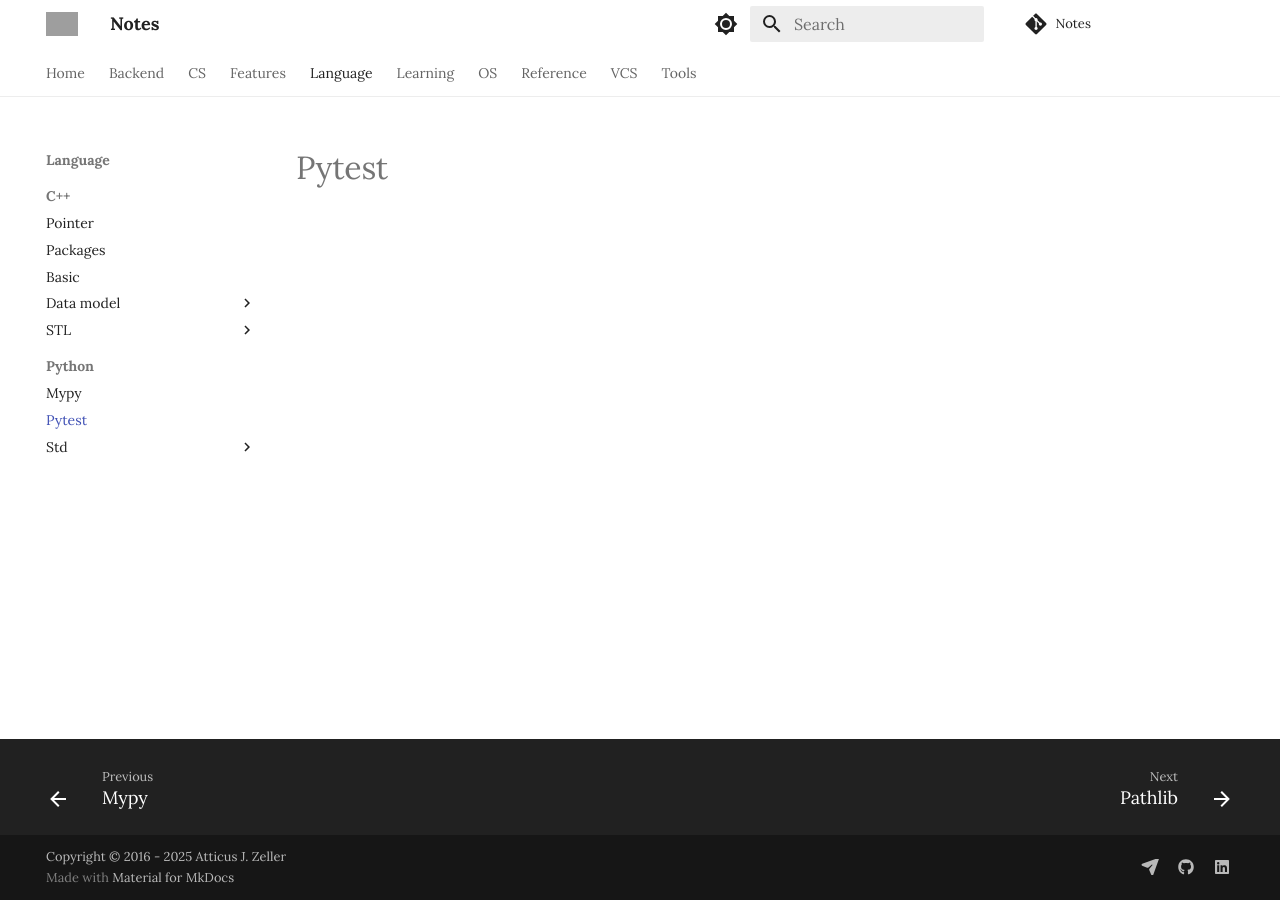
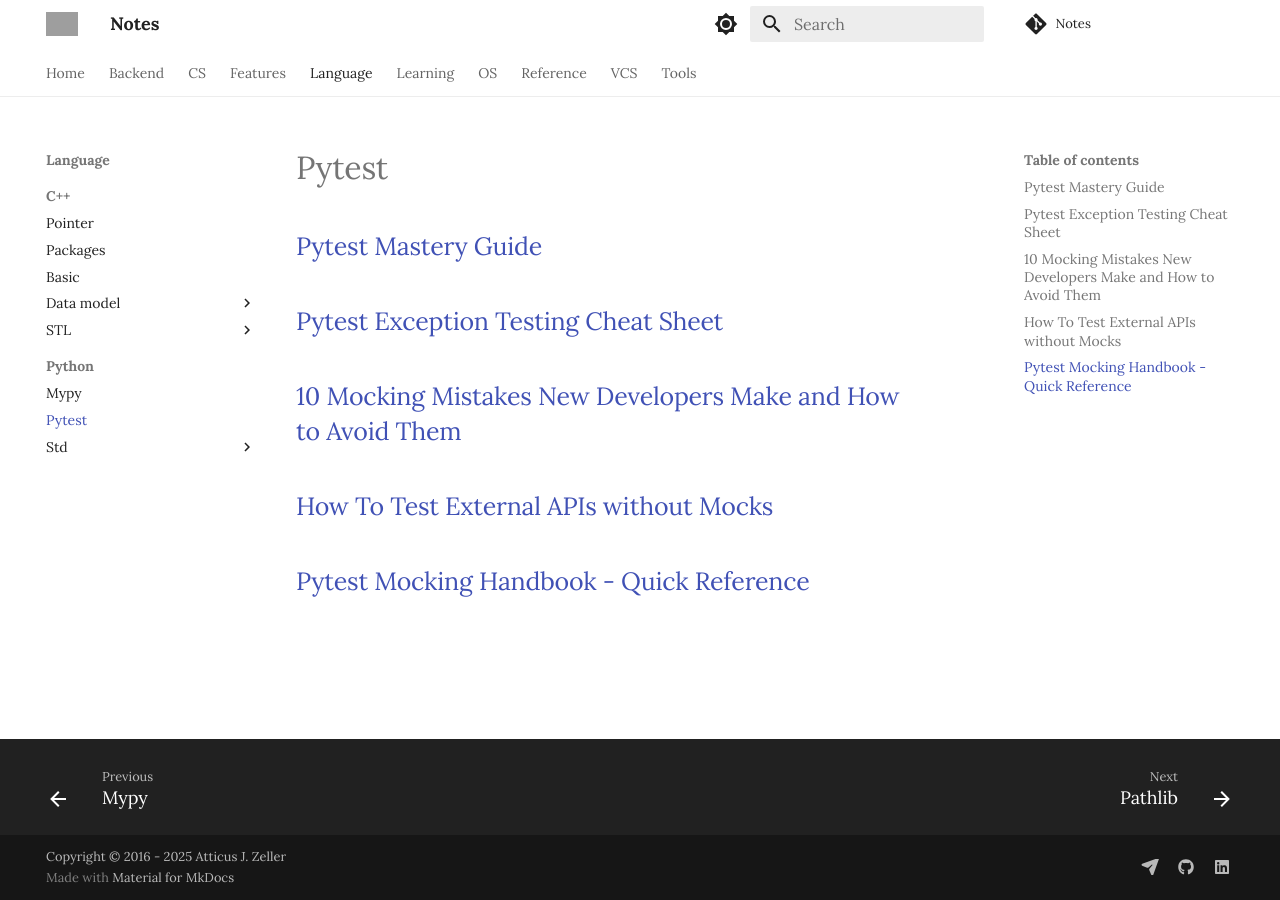
Before and after one commit to AtticusZeller/atticuszeller.github.io, an MkDocs documentation site: the page built from atticuszeller/Language/python/Pytest.md, in a window 1280 px wide. Built offline with MkDocs 1.6.1 and Material for MkDocs 9.7.7, drawn with Linux system fonts in a browser that asks for light colours; nearby versions of some CDN libraries; library files that are not in the unit come from our copies; comment, search, counter and statistics services are not loaded; grey boxes are pictures that could not be loaded.

Commit message:
vault backup: 2025-01-22 12:14:59
Affected files:
atticuszeller/Language/python/Pytest.md

```diff
--- a/atticuszeller/Language/python/Pytest.md
+++ b/atticuszeller/Language/python/Pytest.md
@@ -1 +1,11 @@
 # Pytest
+
+## [Pytest Mastery Guide](https://drive.google.com/file/d/14gml5w-zRgr0GED4k2CDNhtEjzwNFnUj/view?usp=sharing)
+
+## [Pytest Exception Testing Cheat Sheet](https://drive.google.com/file/d/1kltherjMTpV6gPf9jHwekI8s3S0NV9wY/view?usp=sharing)
+
+## [10 Mocking Mistakes New Developers Make and How to Avoid Them](https://drive.google.com/file/d/1UiDBH-vkdfLtOrbPg46T6hgGIGcdABJF/view?usp=sharing)
+
+## [How To Test External APIs without Mocks](https://ericsda.notion.site/Avoid-Mocks-Write-Clean-Code-Instead-14d2eacd693b807599dbfe4fdbd2d6be)
+
+## [Pytest Mocking Handbook - Quick Reference](https://drive.google.com/file/d/1Fs6h_PcizvbV2TocVDkTliYfIKeoVW9w/view)
```
